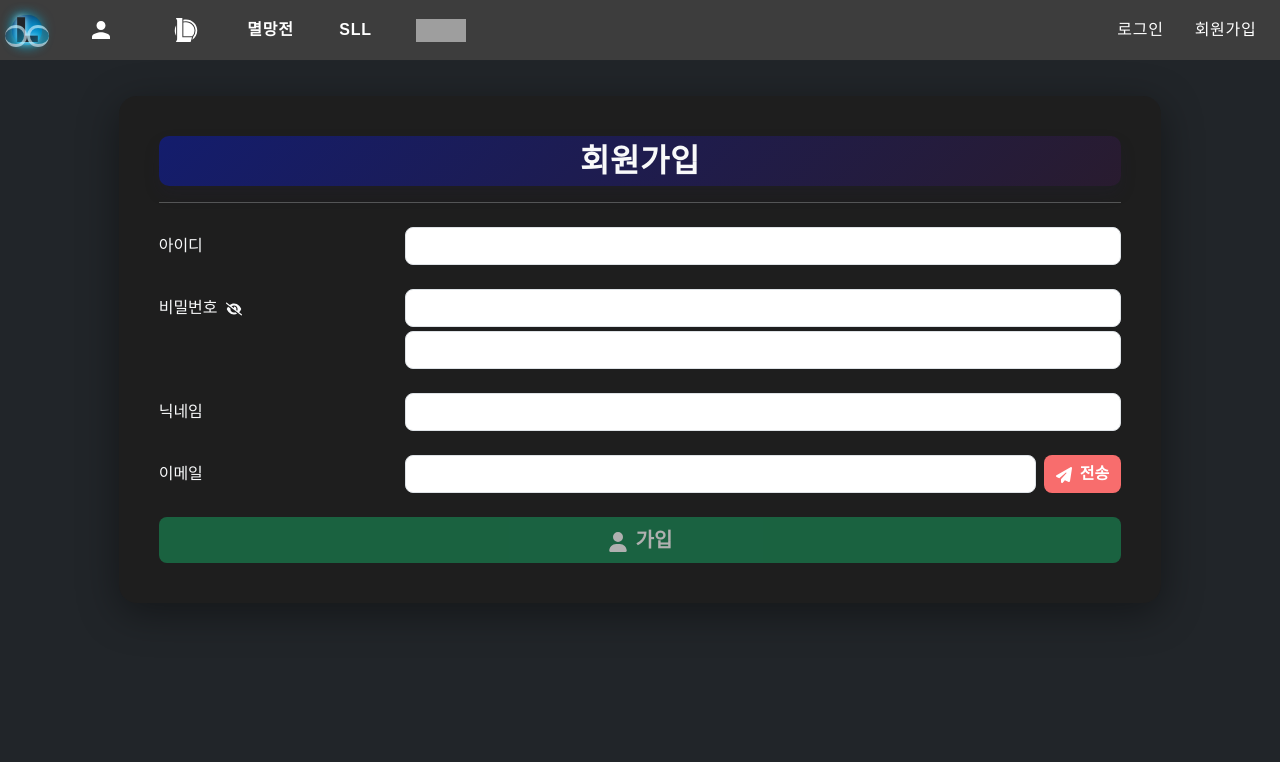
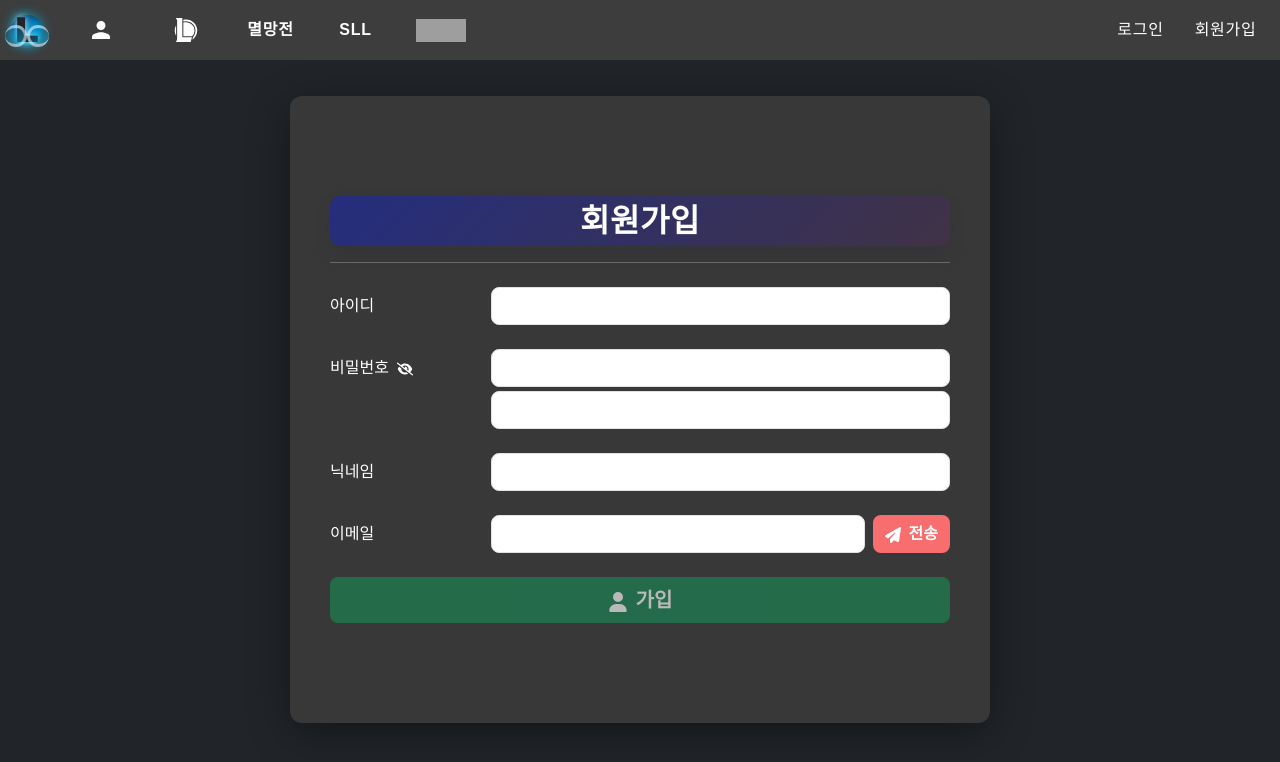
Before and after one commit to jaeyeah/LOLINFO-FE, a React (Vite) app in the folder lolinfo/: page /member/join in a window 1280 px wide. Shown: the top 762 px of the page. Built offline with nearby package versions, Linux system fonts and the light colour scheme; grey boxes are pictures that could not be loaded.

Commit message:
회원가입 폼 변경

```diff
--- a/lolinfo/src/components/member/MemberJoin.jsx
+++ b/lolinfo/src/components/member/MemberJoin.jsx
@@ -227,7 +227,7 @@ export default function MemberJoin(){
     //render
     return (<>
         <div className="d-flex justify-content-center">
-        <div className="member-form w-100">
+        <div className="login-form member-form w-100">
         <h2 className="text-center page-title">회원가입</h2>
         <hr/>
         {/* 아이디 */}
```
